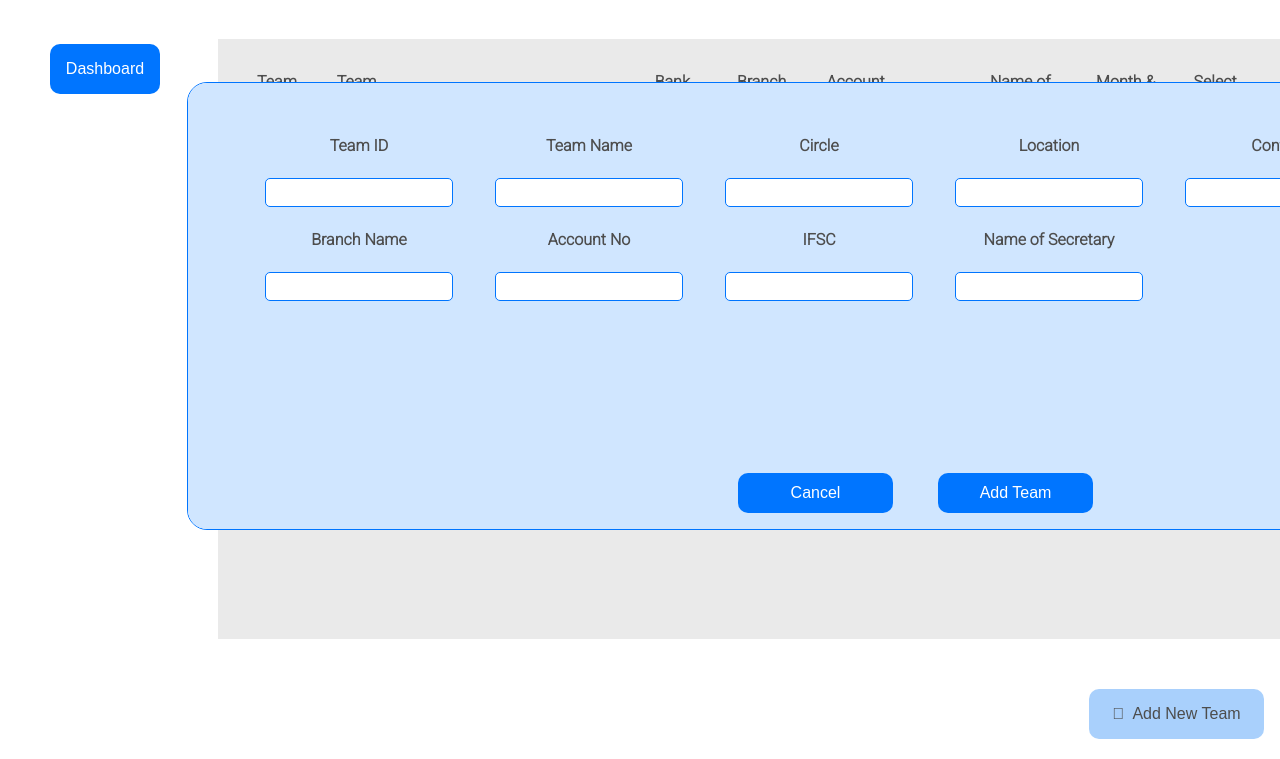
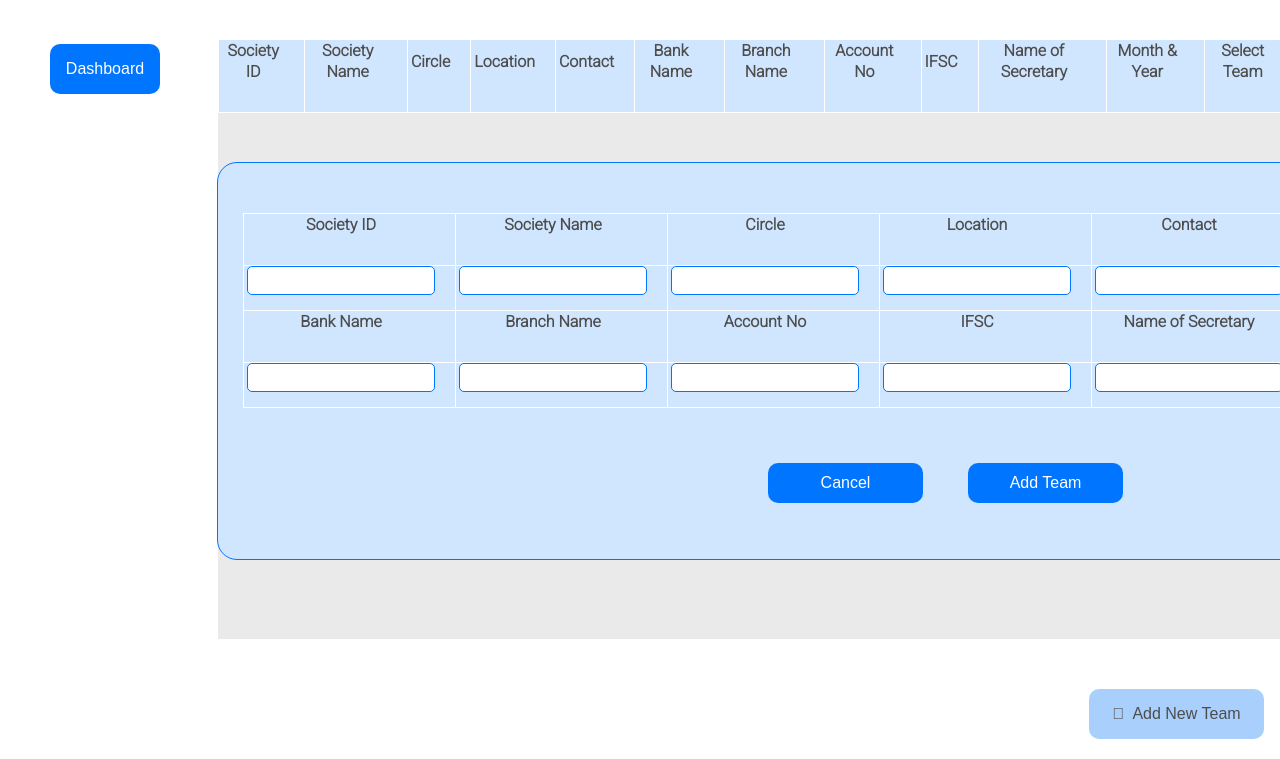
Before and after one commit to DIC-Project/DIC-FRONT_END, a website: page Staff_Dashboard.html in a window 1280 px wide. Both pictures are taken after typing "Sample" into the empty fields and a click on the button "Add New Team". Shown: the part 161-920 px from the top of the page. Drawn offline with Linux system fonts and the light colour scheme; no server answers; some icons are missing.

Commit message:
design changes

```diff
--- a/Staff_Dashboard.html
+++ b/Staff_Dashboard.html
@@ -21,8 +21,8 @@
 		<div class="teamlist">
 			<table id="Team_table">
 				<tr>
-					<th>Team ID</th>
-					<th>Team Name</th>
+					<th>Society ID</th>
+					<th>Society Name</th>
 					<th>Circle</th>
 					<th>Location</th>
 					<th>Contact</th>
@@ -48,12 +48,11 @@
 		  <form onsubmit="addTeam(event)">
 			<table id="Popup_table">
 				<tr>
-					<th>Team ID</th>
-					<th>Team Name</th>
+					<th>Society ID</th>
+					<th>Society Name</th>
 					<th>Circle</th>
 					<th>Location</th>
 					<th>Contact</th>
-					<th>Bank Name</th>
 				</tr>
 				<tr>
 					<td><input type="text" name="id"></td>
@@ -61,9 +60,9 @@
 					<td><input type="text" name="circle"></td>
 					<td><input type="text" name="location"></td>
 					<td><input type="text" name="contact"></td>
-					<td><input type="text" name="bank_name"></td>
 				</tr>
 				<tr>
+					<th>Bank Name</th>
 					<th>Branch Name</th>
 					<th>Account No</th>
 					<th>IFSC</th>
@@ -71,6 +70,7 @@
 				</tr>
 
 				<tr>
+					<td><input type="text" name="bank_name"></td>
 					<td><input type="text" name="branch_name"></td>
 					<td><input type="text" name="bank_account_number"></td>
 					<td><input type="text" name="bank_ifsc_code"></td>
--- a/styles/Staff_Dashboard.css
+++ b/styles/Staff_Dashboard.css
@@ -120,6 +120,9 @@ body{
 table{
 	padding: 30px;
 	font-family: 'Roboto', sans-serif;
+	position: relative;
+	border-collapse: collapse;
+
 }
 
 table tr select{
@@ -139,11 +142,15 @@ th{
 	text-align: center;
 	line-height: 21px;
 	padding: 0px 20px 30px 3px ;
-
+	position: sticky;
+	background-color: #D0E6FF;
+	top: 0;
+	border: 1px solid #fff;
 }
 
 td{
 	padding: 0px 20px 15px 3px;
+	border: 1px solid #fff;
 }
 
 td a{
@@ -184,14 +191,16 @@ td a:hover{
 .AddTeam_popup{
 	position: absolute;
     font-family: Roboto;
-    left: 187px;
-    top: 243px;
-    width: 1167px;
+    left: 217px;
+    top: 323px;
+    width: 1067px;
     overflow: auto;
-    height: 446px;
+    height: 346px;
     border: 1px solid #0075FF;
     background: #D0E6FF;
     border-radius: 20px;
+	padding-top: 50px;
+	padding-left: 25px;
 }
 
 #AddTeam_popup{
@@ -207,13 +216,13 @@ td a:hover{
 	font-size: 16px;
 }
 
-.AddTeam_popup th{
+/* .AddTeam_popup th{
 	padding: 0px 35px 20px 5px;
 }
 
 .AddTeam_popup td{
 	padding: 0px 35px 20px 5px;
-}
+} */
 
 .AddTeam_popup input{
 	border-radius: 5px;
@@ -230,7 +239,7 @@ td a:hover{
 	width: 155px;
 	height: 40px;
 	left: 750px;
-	top: 390px;
+	top: 300px;
 	background: #0075FF;
 	border-radius: 10px;
 	color: #ffff;
@@ -248,7 +257,7 @@ td a:hover{
 	width: 155px;
 	height: 40px;
 	left: 550px;
-	top: 390px;
+	top: 300px;
 	background: #0075FF;
 	border-radius: 10px;
 	color: #ffff;
```
Also changed, not shown: addToJoining.html (+1 -1 lines), addToWarping.html (+1 -1 lines), addToWeaving.html (+1 -1 lines), addToWinding.html (+1 -1 lines).
